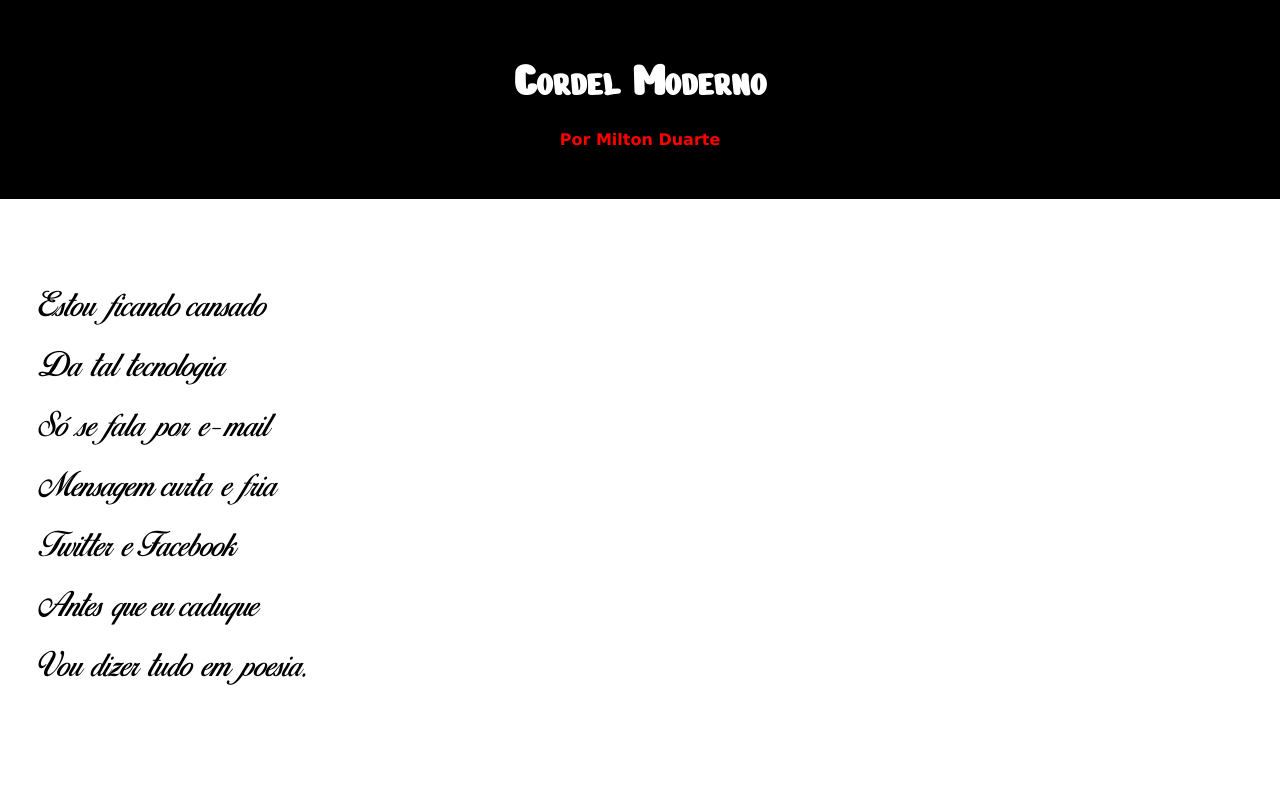
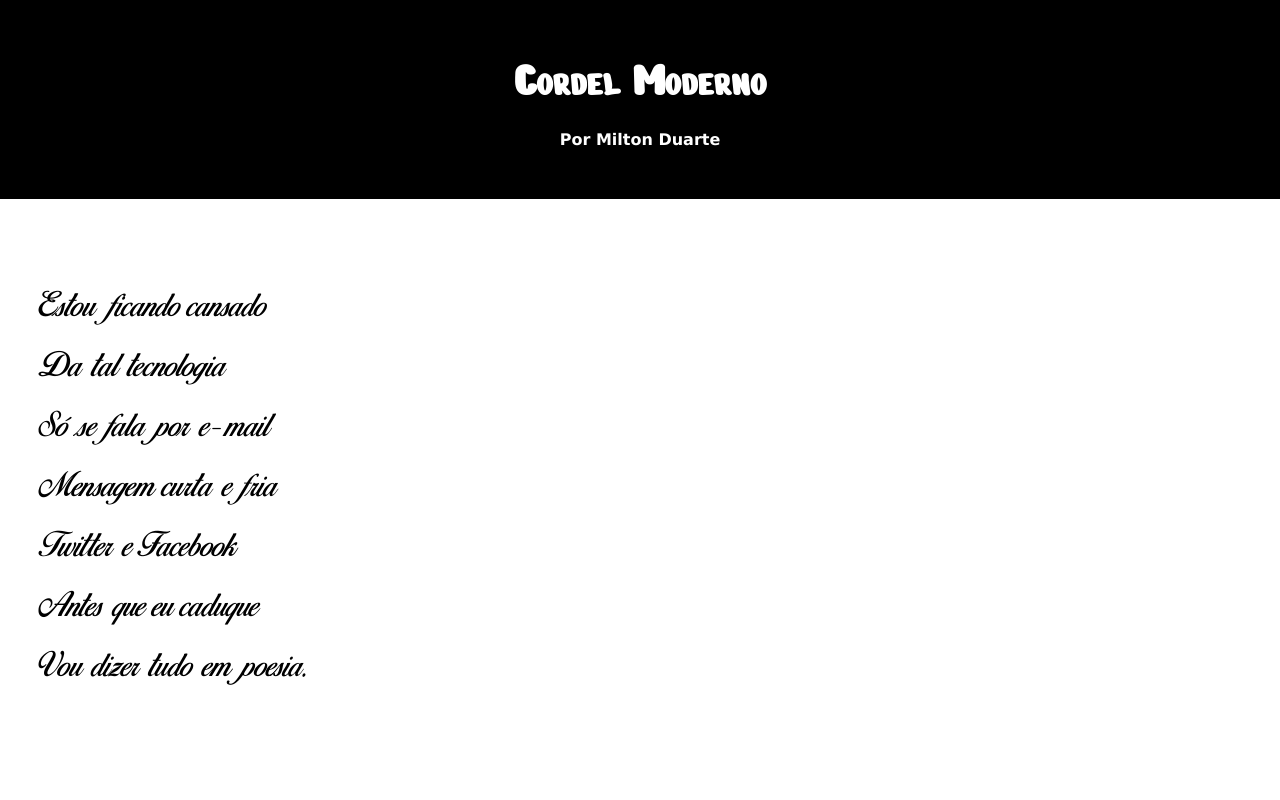
Before and after one commit to murilononato/Cordel, a plain HTML site: page index.html in a window 1280 px wide. Shown: the top 800 px of the page. Drawn offline with Linux system fonts and the light colour scheme; a web font is replaced by a local one.

Commit message:
Update style.css

```diff
--- a/style.css
+++ b/style.css
@@ -45,7 +45,7 @@ header > h1{
 }
 
 header a, footer a{
-    color: rgb(253, 0, 0);
+    color: white;
     font-weight: bolder;
     text-decoration: none;
 }
```
